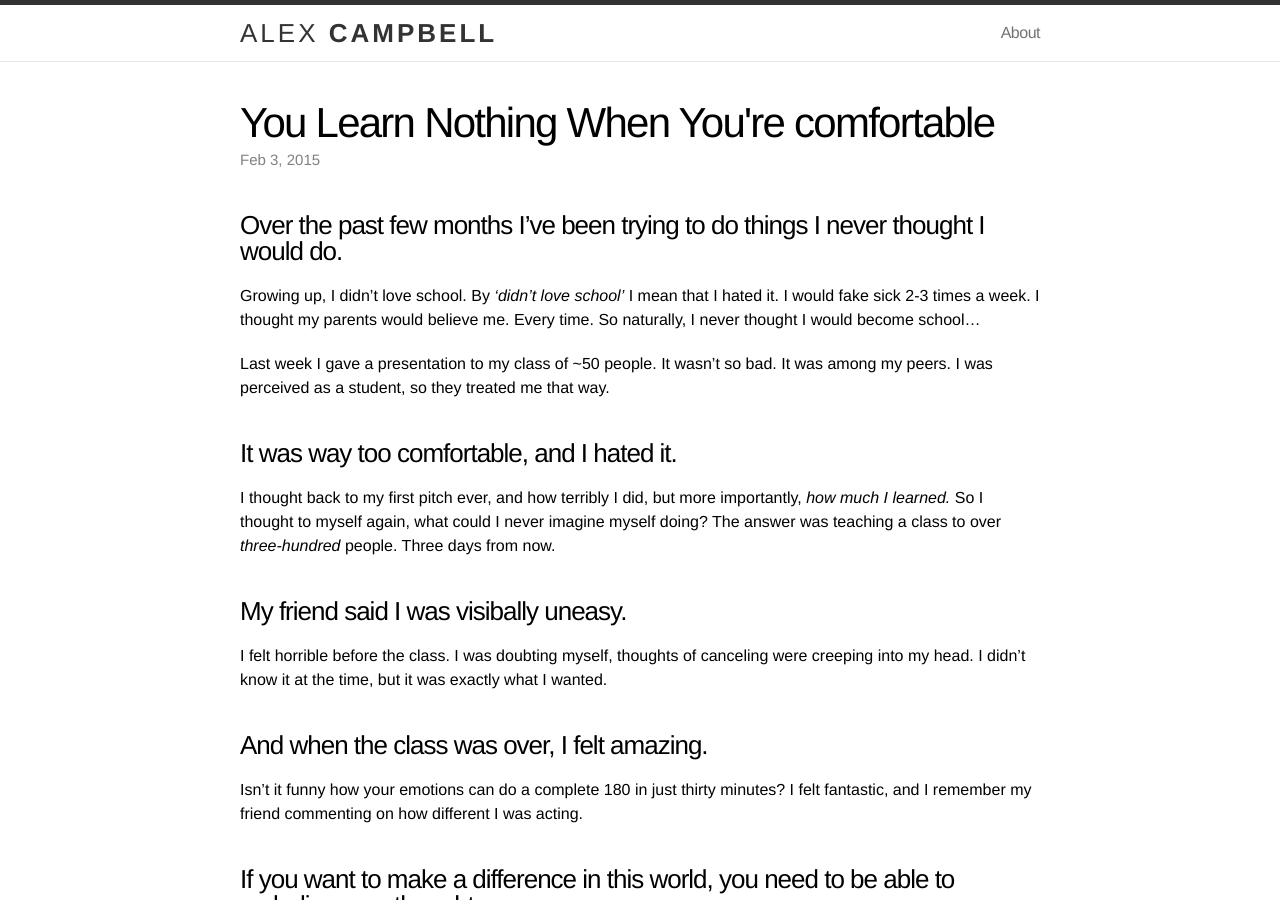
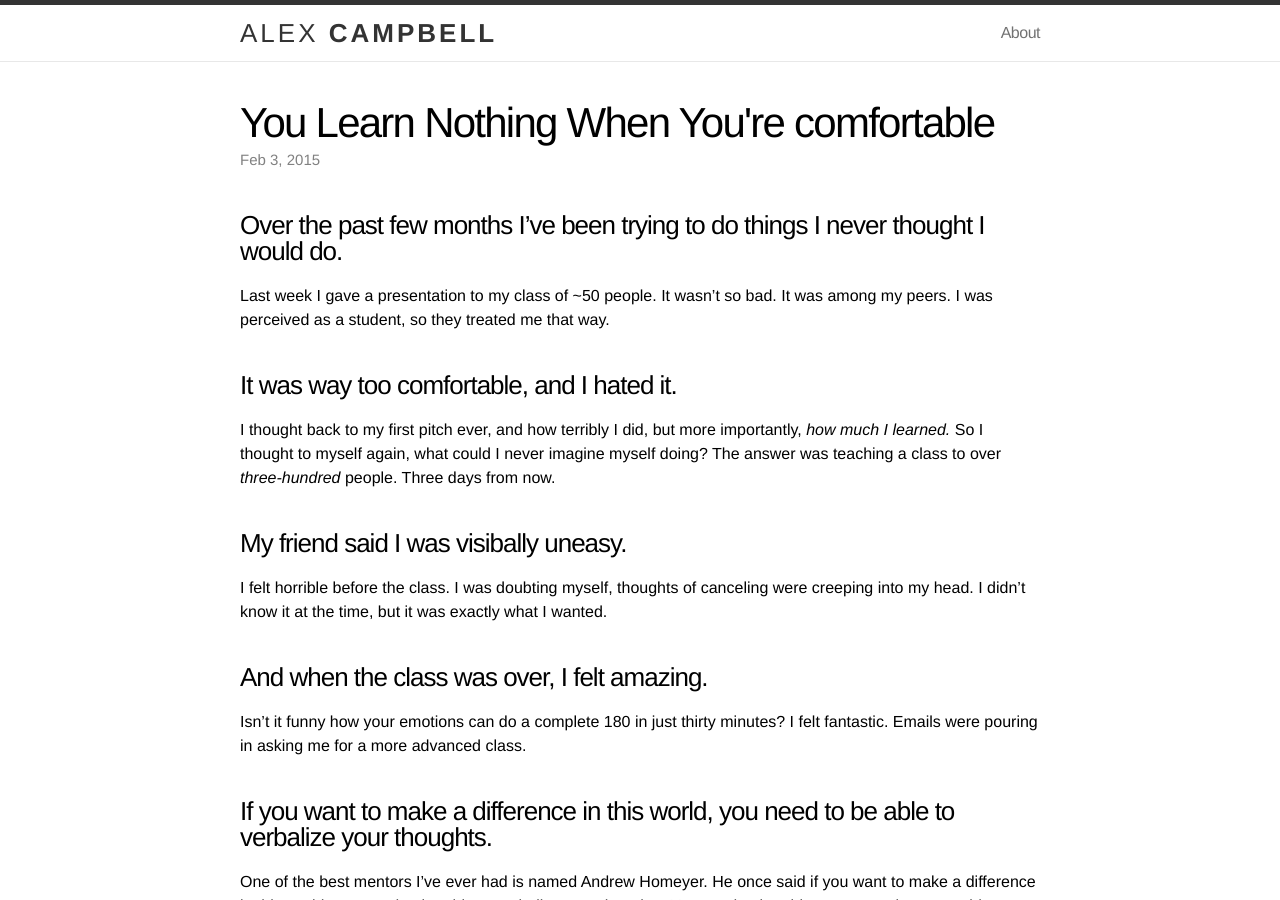
Before and after one commit to Zandrr/Zandrr.github.io, a Jekyll site: the page built from _posts/2015-02-03-You-Learn-Nothing-When-You're-Comfortable.markdown, in a window 1280 px wide and 900 px high. Built offline with Jekyll 4.4.1, drawn with Linux system fonts in a browser that asks for light colours; nearby versions of some CDN libraries.

Commit message:
edited comfort blog post

```diff
--- a/_posts/2015-02-03-You-Learn-Nothing-When-You're-Comfortable.markdown
+++ b/_posts/2015-02-03-You-Learn-Nothing-When-You're-Comfortable.markdown
@@ -7,9 +7,6 @@ categories: jekyll update
 
 
 ###Over the past few months I've been trying to do things I never thought I would do.
-
-
-Growing up, I didn't love school.  By *'didn't love school'* I mean that I hated it.  I would fake sick 2-3 times a week. I thought my parents would believe me.  Every time.   So naturally, I never thought I would become school...
 
 
 Last week I gave a presentation to my class of ~50 people.  It wasn’t so bad. It was among my peers.  I was perceived as a student, so they treated me that way.
@@ -31,7 +28,7 @@ I thought back to my first pitch ever, and how terribly I did, but more importan
 ###And when the class was over, I felt amazing.
 
 
-Isn't it funny how your emotions can do a complete 180 in just thirty minutes?  I felt fantastic, and I remember my friend commenting on how different I was acting.
+Isn't it funny how your emotions can do a complete 180 in just thirty minutes?  I felt fantastic.  Emails were pouring in asking me for a more advanced class.
 
 
 ###If you want to make a difference in this world, you need to be able to verbalize your thoughts.
```
Also changed, not shown: 2 other files.
